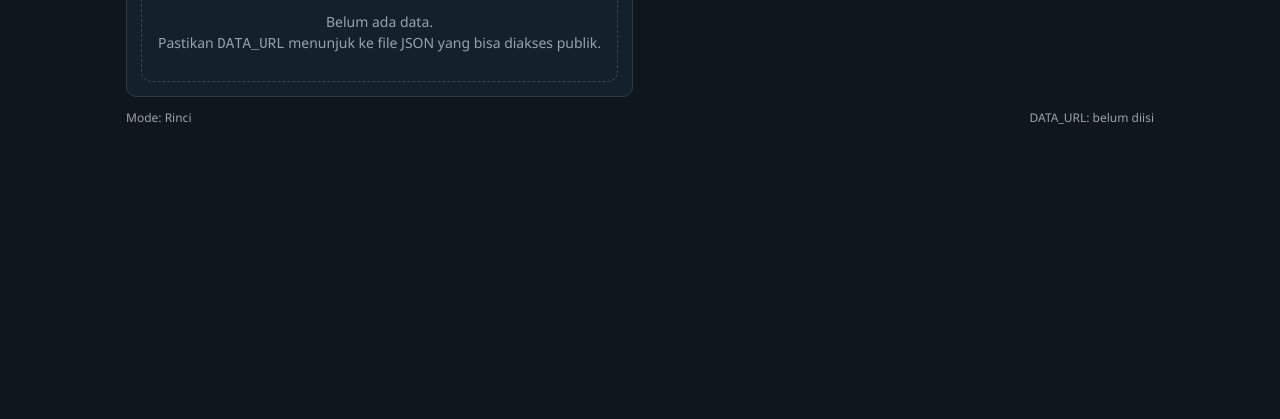
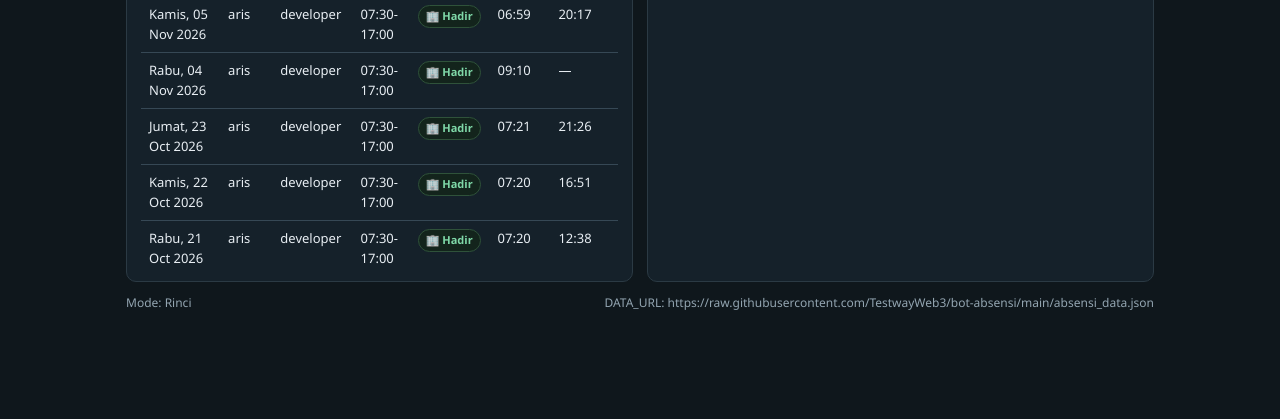
Before and after one commit to TestwayWeb3/bot-absensi, a plain HTML site: page dashboard/index.html in a window 1280 px wide. Shown: the part 381-800 px from the top of the page. Drawn offline with Linux system fonts and the light colour scheme.

Commit message:
Use TestwayWeb3/bot-absensi absensi_data.json DATA_URL (README + dashboard)

```diff
--- a/dashboard/index.html
+++ b/dashboard/index.html
@@ -161,7 +161,7 @@
      https://raw.githubusercontent.com/<user>/<repo>/main/absensi_data.json
    atau API endpoint: https://<host>/api/absensi
    ============================================================ */
-const DATA_URL = "";
+const DATA_URL = "https://raw.githubusercontent.com/TestwayWeb3/bot-absensi/main/absensi_data.json";
 
 const STATUS_LABEL = {
   "Hadir":"🏢 Hadir","Sakit":"🤒 Sakit","Izin":"🕐 Izin",
```
Also changed, not shown: 1 other file.
